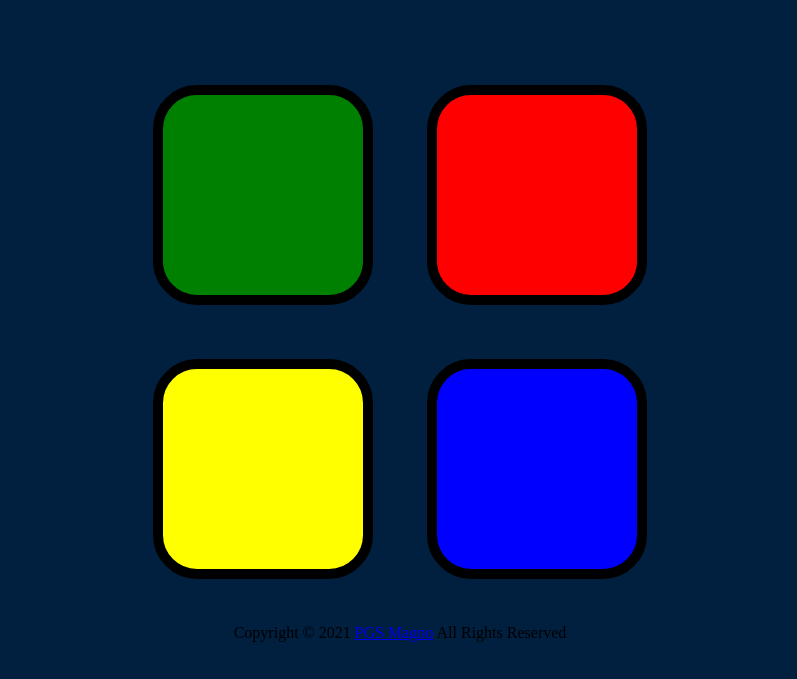
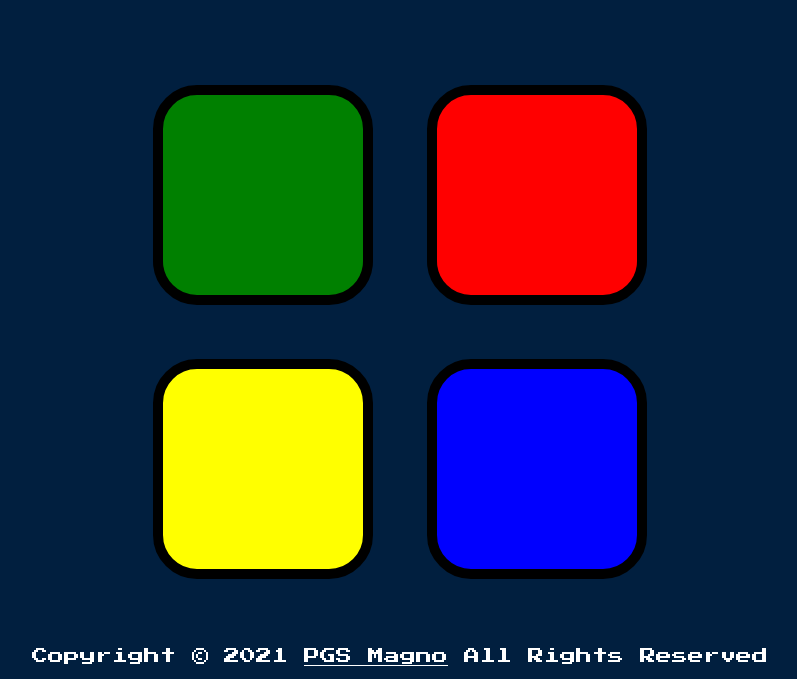
Before and after one commit to pgmagno/simon-game, a plain HTML site: page index.html in a window 1280 px wide. Shown: the part 242-921 px from the top of the page, without its empty margins (240-1037 px from the left). Before the commit the page ends 900 px from the top, so only its background shows below. Drawn offline with nearby package versions, Linux system fonts and the light colour scheme.

Commit message:
Update styles.css

```diff
--- a/styles.css
+++ b/styles.css
@@ -69,3 +69,10 @@ h2 {
     box-shadow: 0 0 20px white;
     background-color: grey;
 }
+
+.footer, a {
+    font-family: 'Press Start 2P', cursive;
+    margin: 40px 0 15px;
+    text-align: center;
+    color: white;
+}
```
